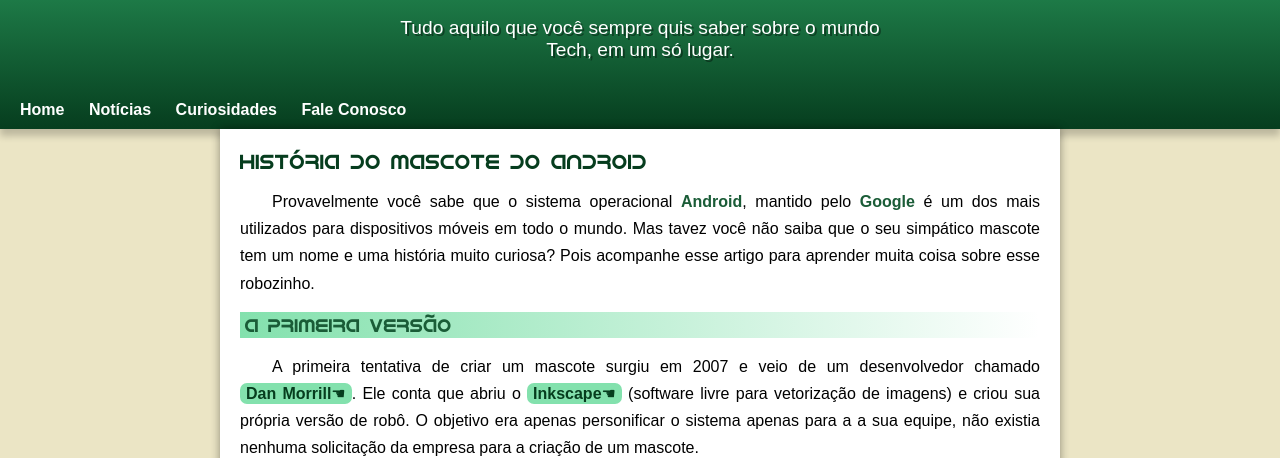
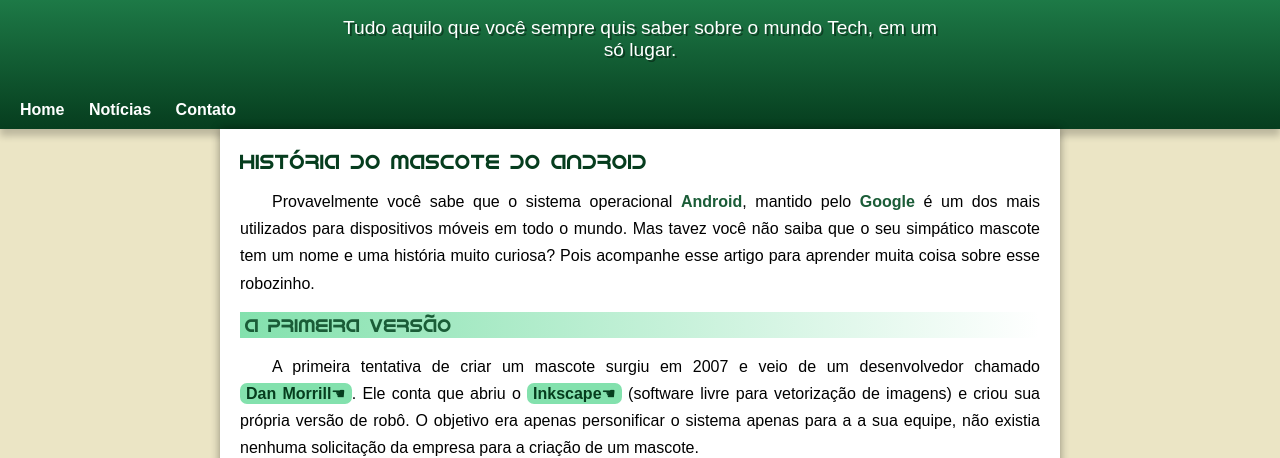
Before and after one commit to otaviopessanha/Android, a plain HTML site: page index.html in a window 1280 px wide. Shown: the part 100-558 px from the top of the page. Drawn offline with Linux system fonts and the light colour scheme.

Commit message:
NAV menor e concerto do paragrafo HEADER

```diff
--- a/estilo/desafio10.css
+++ b/estilo/desafio10.css
@@ -82,9 +82,9 @@
     color: white;
     text-shadow: 2px 2px 0px rgba(0, 0, 0, 0.400);
     font-size: 1.2em;
-    max-width: 500px;
+    max-width: 600px;
     margin: auto;
-    margin-bottom: 30px;
+    padding-bottom: 30px;
     padding-left: 10px;
     padding-right: 10px;
 }
--- a/index.html
+++ b/index.html
@@ -4,7 +4,7 @@
     <meta charset="UTF-8">
     <meta name="viewport" content="width=device-width, initial-scale=1.0">
 
-    <title>Como surgiu a marca do Android</title>
+    <title>O logo Android</title>
 
     <link rel="shortcut icon" href="imagens/favicon.ico" type="image/x-icon">
 
@@ -23,8 +23,7 @@
 
             <a href="@">Home</a>
             <a href="@">Notícias</a>
-            <a href="@">Curiosidades</a>
-            <a href="@">Fale Conosco</a>
+            <a href="@">Contato</a>
 
         </nav>
     </header>
```
